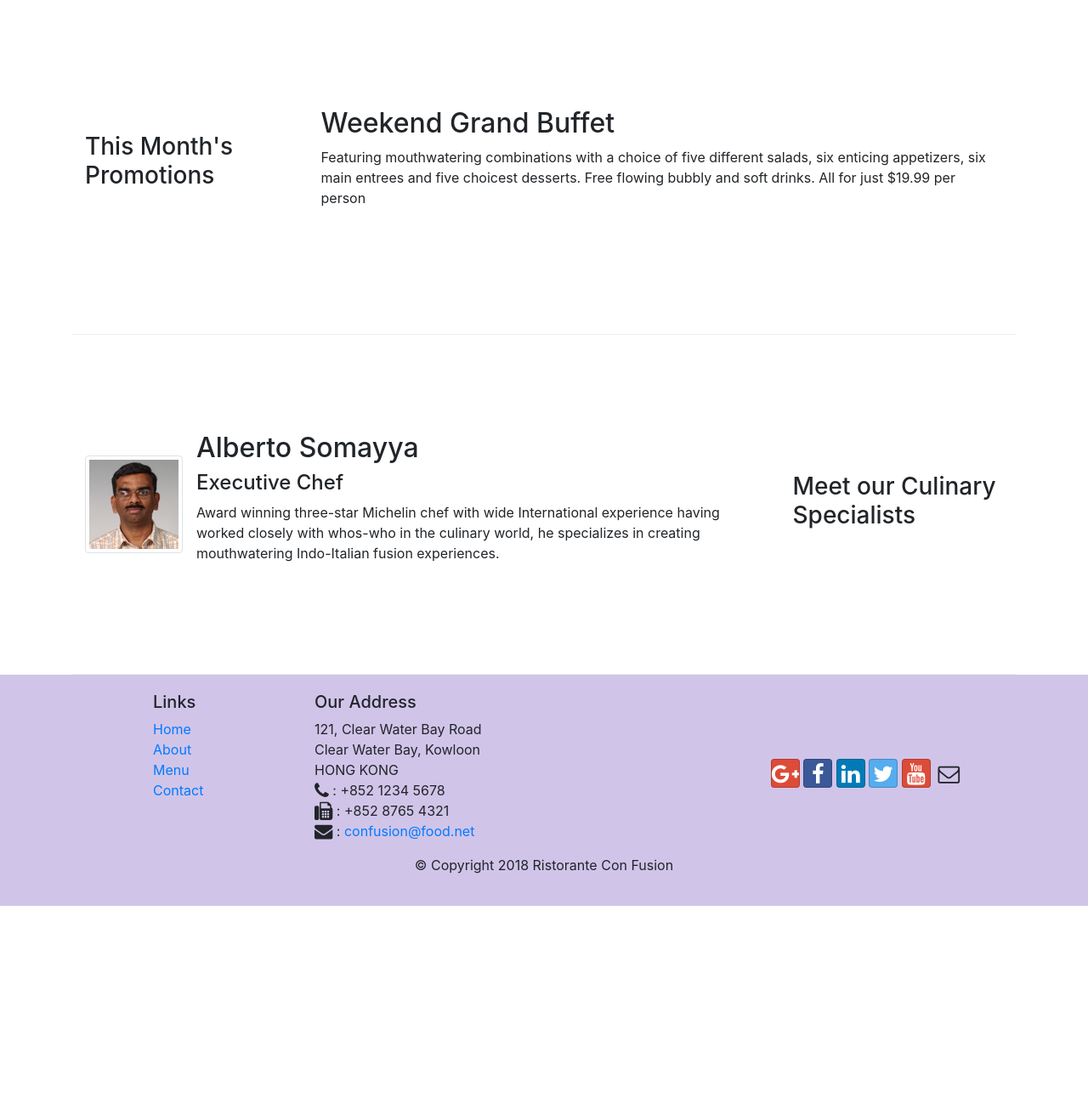
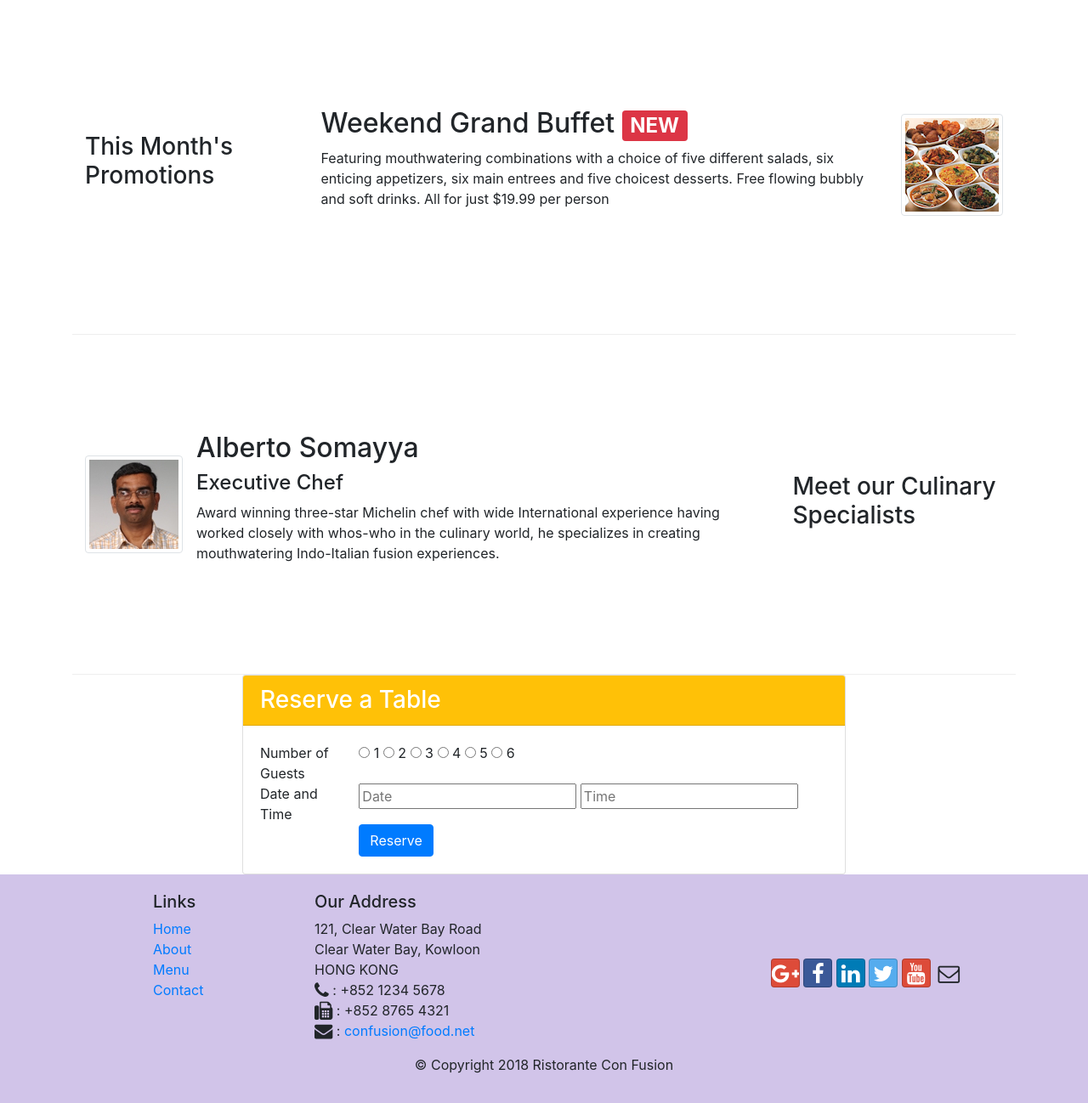
Before and after one commit to himanshu-gautam-git/Ristorante-con-Fusion-website-with-ideation, a website: page index.html in a window 1280 px wide. Shown: the part 740-2038 px from the top of the page at 85% size. Before the commit the page ends 1806 px from the top, so only its background shows below. Drawn offline with nearby package versions, Linux system fonts and the light colour scheme.

Commit message:
Assignment 2

```diff
--- a/index.html
+++ b/index.html
@@ -35,12 +35,15 @@
     <header class="jumbotron">
         <div class="container">
             <div class="row row-header">
-                <div class="col-12 col-sm-6">
+                <div class="col-12 col-sm-6 align-self-center">
                     <h1>Ristorante con Fusion</h1>
                     <p>We take inspiration from the World's best cuisines, and create a unique fusion experience. Our lipsmacking creations will tickle your culinary senses!</p>
                 </div>
+                <div class="col-12 col-sm-3 align-self-center">
+                    <img src="img/logo.png" class="img-fluid">
+                </div>
                 <div class="col-12 col-sm align-self-center">
-                    <img src="img/logo.png" class="img-fluid">
+                 <a class="btn btn-warning btn-block" role="button" href="#reservetable">Reserve Table</a>
                 </div>
             </div>
         </div>
@@ -57,7 +60,7 @@
                     <img class="d-flex mr-3 img-thumbnail align-self-center" src="img/uthappizza.png" alt="uthapizza">
                     <div class="media-body">
                       <h2 class="mt-0">Uthappizza <span class="badge badge-danger">HOT</span> <span class="badge badge-pill badge-secondary">$4.99</span></h2>
-                      <p>A unique combination of Indian Uthappam (pancake) and Italian pizza, topped with Cerignola olives, ripe vine cherry tomatoes, Vidalia onion, Guntur chillies and Buffalo Paneer.</p>
+                      <p class="d-none d-sm-block">A unique combination of Indian Uthappam (pancake) and Italian pizza, topped with Cerignola olives, ripe vine cherry tomatoes, Vidalia onion, Guntur chillies and Buffalo Paneer.</p>
                     </div>
                 </div>
             </div>
@@ -69,8 +72,13 @@
                 <h3>This Month's Promotions</h3>
             </div>
             <div class="col-12 col-sm col-md">
-                <h2>Weekend Grand Buffet</h2>
-                <p>Featuring mouthwatering combinations with a choice of five different salads, six enticing appetizers, six main entrees and five choicest desserts. Free flowing bubbly and soft drinks. All for just $19.99 per person </p>
+              <div class="media">
+                <div class="media-body">
+                   <h2 class="mt-0">Weekend Grand Buffet <span class="badge badge-danger">NEW</span> </h2>
+                   <p class="d-none d-sm-block">Featuring mouthwatering combinations with a choice of five different salads, six enticing appetizers, six main entrees and five choicest desserts. Free flowing bubbly and soft drinks. All for just $19.99 per person </p>
+                 </div>
+                 <img class="d-flex ml-3 img-thumbnail align-self-center" src="img/buffet.png" alt="buffet">
+              </div>
             </div>
         </div>
 
@@ -80,17 +88,61 @@
             </div>
             <div class="col-12 col-sm order-sm-first col-md">
                 <div class="media">
-                    <img class="d-flex mr-3 img-thumbnail align-self-center" src="img/alberto.png" alt="alberto">
+                    <img  class="d-flex mr-3 img-thumbnail align-self-center" src="img/alberto.png" alt="alberto">
                     <div class="media-body">
                       <h2 class="mt-0">Alberto Somayya</h2>
                       <h4>Executive Chef</h4>
-                      <p>Award winning three-star Michelin chef with wide International experience having worked closely with whos-who in the culinary world, he specializes in creating mouthwatering Indo-Italian fusion experiences. </p>
+                      <p class="d-none d-sm-block">Award winning three-star Michelin chef with wide International experience having worked closely with whos-who in the culinary world, he specializes in creating mouthwatering Indo-Italian fusion experiences. </p>
                     </div>
                 </div>
             </div>
         </div>
+
+    <div class="col-12 col-sm-8 align-self-center offset-sm-2" id="reservetable">
+        <div class="card align-self-center">
+            <h3 class="card-header bg-warning text-white">Reserve a Table</h3>
+            <div class="card-body">
+                <form>
+                <div class="row">
+                    <div class="col-12 col-sm-2">
+                        Number of Guests
+                    </div>
+                    <p padding="5px"></p>
+                    <div class="col-12 col-sm-10">
+                        <input type="radio" name="nog" id="1" value="1"> 1
+                        <input type="radio" name="nog" id="2" value="2"> 2
+                        <input type="radio" name="nog" id="3" value="3"> 3
+                        <input type="radio" name="nog" id="4" value="4"> 4
+                        <input type="radio" name="nog" id="5" value="5"> 5
+                        <input type="radio" name="nog" id="6" value="6"> 6
+                    </div>
+                    <p padding="5px"></p>
+                </div>
+                <div class="row">
+                    <div class="col-12 col-sm-2">
+                        Date and Time
+                    </div>
+                    <p padding="5px"></p>
+                    <div class="col-12 col-sm-10">
+                        <input type="text" name="date" id="date" placeholder="Date">
+                        <input type="text" name="time" id="time" placeholder="Time">
+                    </div>
+                    <p padding="5px"></p>
+                </div>
+                <div class="row">
+                    <div class="col-12 col-sm-2">
+                    </div>
+                    <p padding="5px"></p>
+                    <div class="col-12 col-sm-10">
+                     <button type="submit" class="btn btn-primary">Reserve</button>
+                    </div>
+
+                </div>
+                </form>
+            </div>
+        </div>
     </div>
-
+    </div>
     <footer class="footer">
         <div class="container">
             <div class="row">
```
